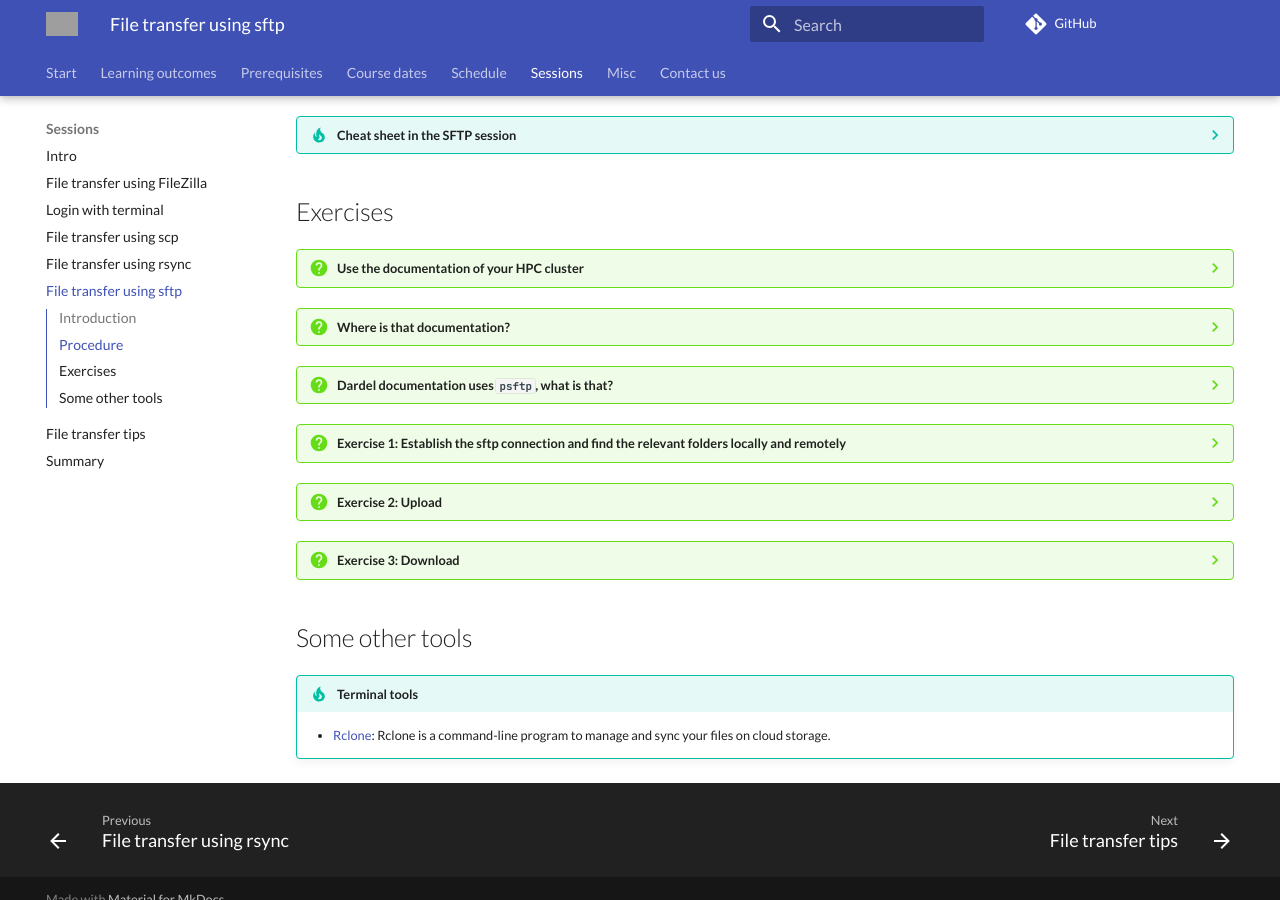
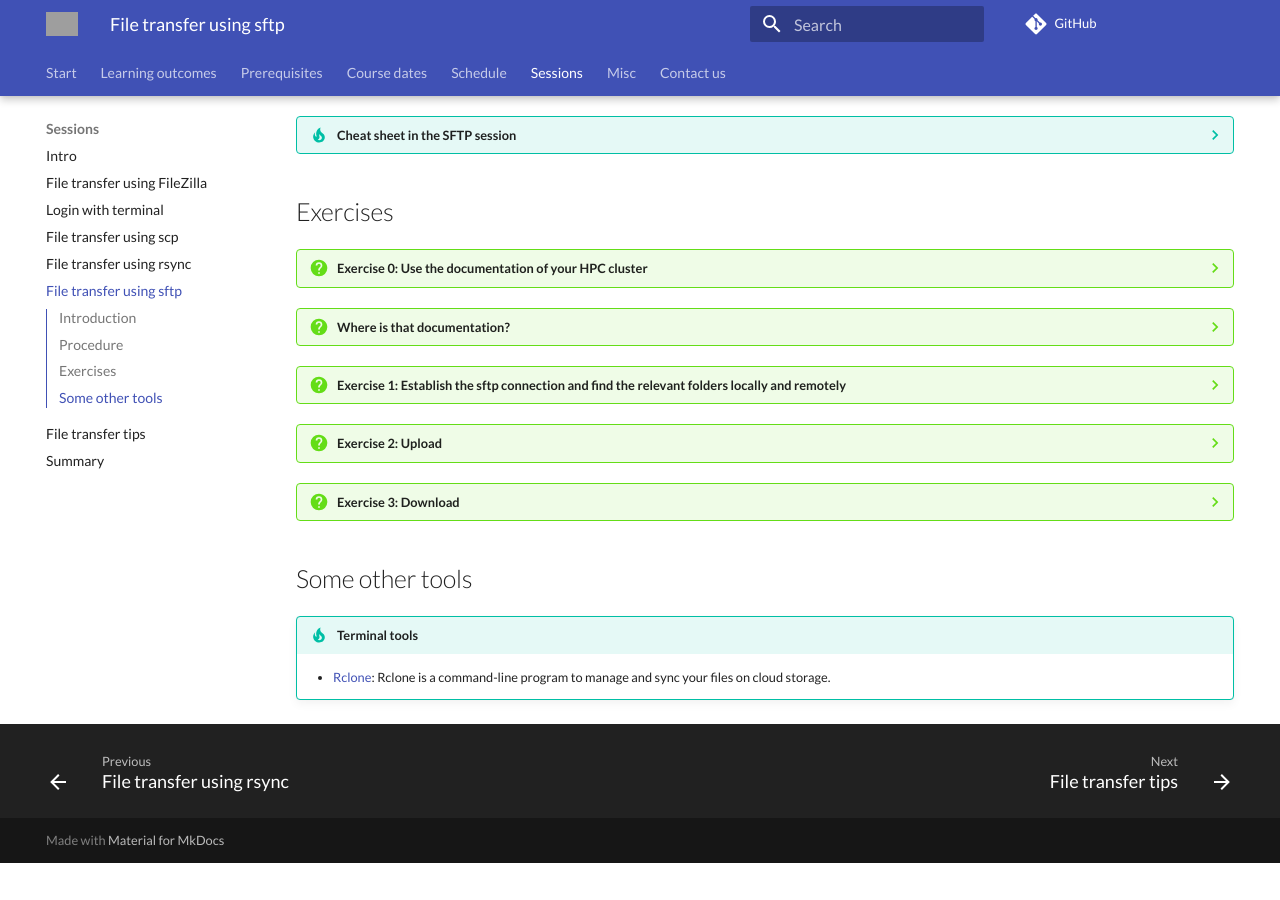
Before and after one commit to UPPMAX/naiss_file_transfer_course, an MkDocs documentation site: the page built from docs/sessions/sftp/README.md, in a window 1280 px wide and 900 px high, scrolled down 1511 px. Built offline with MkDocs 1.6.1 and Material for MkDocs 9.7.7, drawn with Linux system fonts in a browser that asks for light colours; comment, search, counter and statistics services are not loaded; after the commit the page ends 2374 px from its top, so only the background shows below that; grey boxes are pictures that could not be loaded.

Commit message:
sftp exerc fix

```diff
--- a/docs/sessions/sftp/README.md
+++ b/docs/sessions/sftp/README.md
@@ -121,11 +121,11 @@
 
 ## Exercises
 
-??? question "Use the documentation of your HPC cluster"
+??? question "Exercise 0: Use the documentation of your HPC cluster"
 
     - Search for how to transfer files to/from your HPC cluster using `scp`. Which URL is it described?
-        - Tip: not all HPC centers have documented this, so you *should* give up searching after a while.
-            - If the center maintaining you HPC cluster has not documented how to use `sftp`, follow [the Rackham documentation](https://docs.uppmax.uu.se/software/rackham_file_transfer_using_sftp).
+    - Tip: not all HPC centers have documented this, so you *should* give up searching after a while.
+    - If the center maintaining you HPC cluster has not documented how to use `sftp`, follow [the Rackham documentation](https://docs.uppmax.uu.se/software/rackham_file_transfer_using_sftp).
 
 <!-- markdownlint-disable MD013 --><!-- Tables cannot be split up over lines, hence will break 80 characters per line -->
 
@@ -144,10 +144,10 @@
     Tetralith  |[here](https://www.nsc.liu.se/support/copying-data/)
     Vera       |**FIX?** None.
 
-???- question "Dardel documentation uses ``psftp``, what is that?"
+    ???- question "Dardel documentation uses ``psftp``, what is that?"
 
-    - It is just a SFTP component of the client PuTTY.
-    - Same commands as for SFTP.
+        - It is just a SFTP component of the client PuTTY.
+        - Same commands as for SFTP.
 
 ???- question "Exercise 1: Establish the sftp connection and find the relevant folders locally and remotely"
 
```
